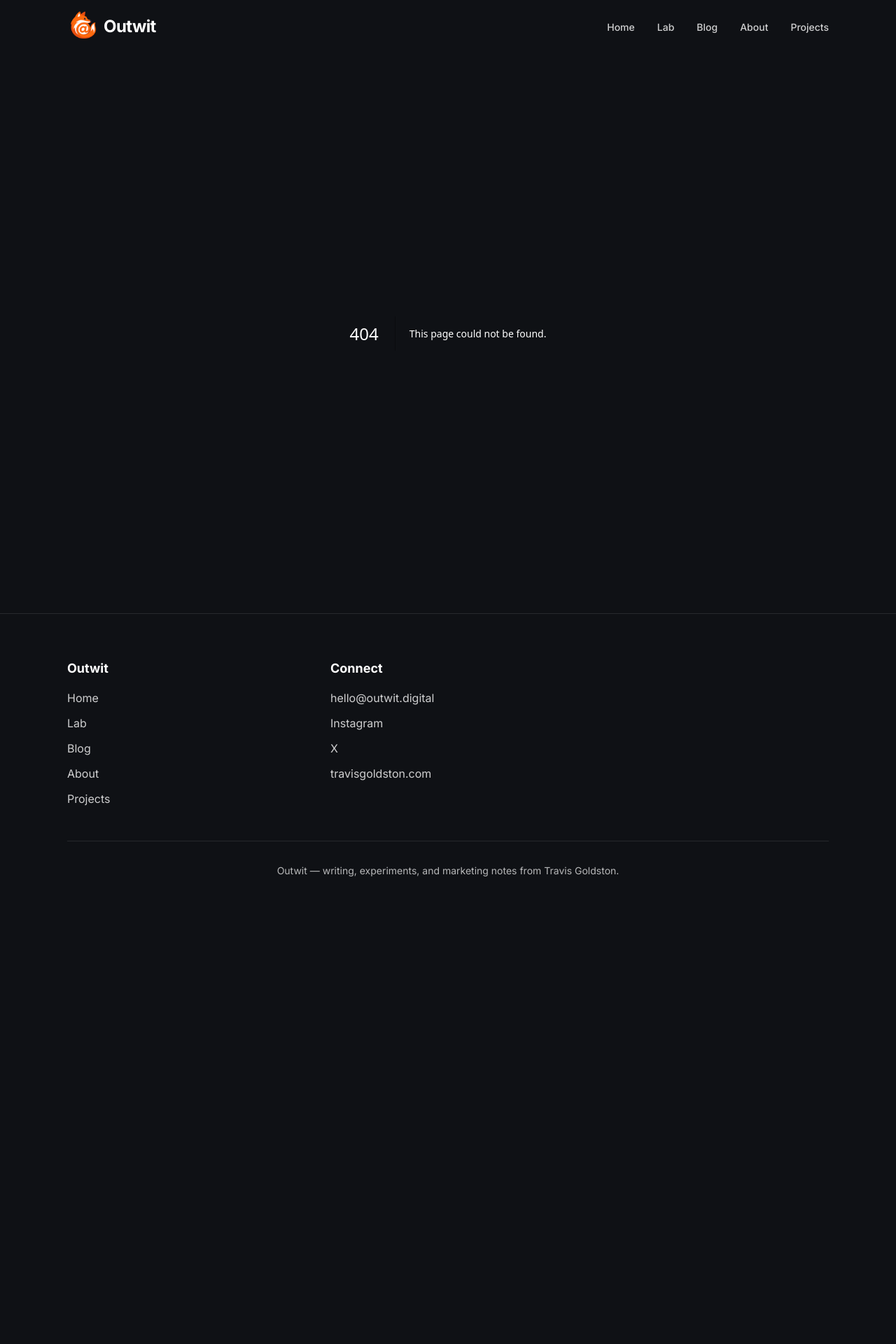
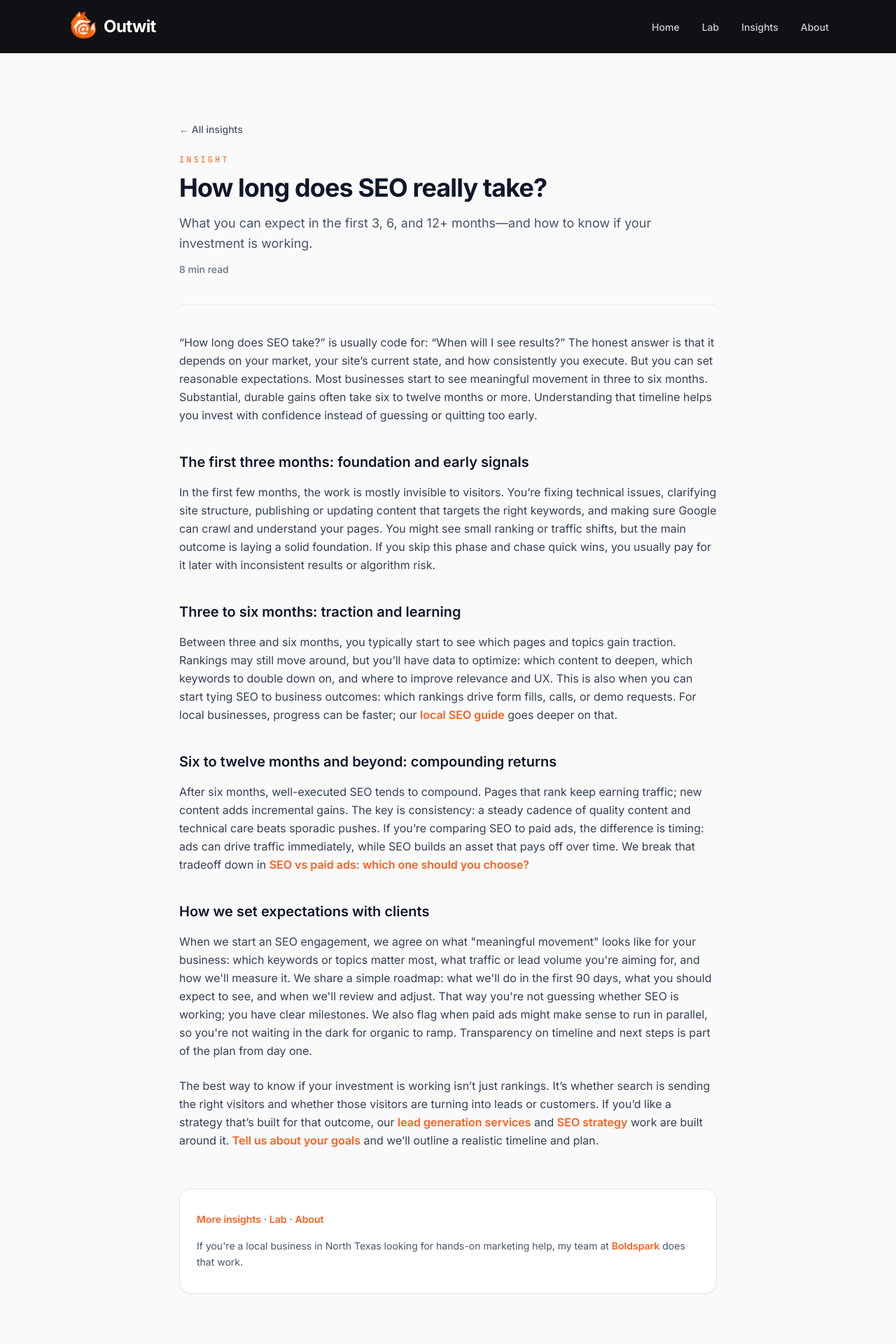
Before and after one commit to travisgoldston/outwit, a Next.js app: page /insights/how-long-does-seo-take in a window 1280 px wide. Before the commit this address had no page. Shown: the top 1920 px of the page at 70% size. Before the commit the page ends 1318 px from the top, so only its background shows below. Built offline with nearby package versions, Linux system fonts and the light colour scheme.

Commit message:
Update navigation and content references from "Blog" to "Insights" across multiple components for improved consistency and clarity; remove "Projects" links to streamline the application.

```diff
--- a/app/about/page.tsx
+++ b/app/about/page.tsx
@@ -36,19 +36,16 @@ export default function AboutPage() {
             think out loud about what&apos;s working (and what isn&apos;t) in modern marketing.
           </p>
           <p>
-            This site isn&apos;t a pitch deck. I publish on the{" "}
-            <Link href="/blog" className="font-semibold text-neon-orange hover:underline">
-              blog
+            This site isn&apos;t a pitch deck. I publish{" "}
+            <Link href="/insights" className="font-semibold text-neon-orange hover:underline">
+              insights
             </Link>
             , share tests in the{" "}
             <Link href="/lab" className="font-semibold text-neon-orange hover:underline">
               Lab
             </Link>
-            , and keep a running list of what I&apos;m building on{" "}
-            <Link href="/projects" className="font-semibold text-neon-orange hover:underline">
-              Projects
-            </Link>
-            . If something here helps you make a smarter decision, that&apos;s the whole point.
+            , and link out to what I&apos;m building elsewhere from the home page. If something here
+            helps you make a smarter decision, that&apos;s the whole point.
           </p>
         </div>
 
--- /dev/null
+++ b/app/insights/[slug]/page.tsx
@@ -0,0 +1,103 @@
+import type { Metadata } from "next";
+import Link from "next/link";
+import { notFound } from "next/navigation";
+import {
+  BLOG_POSTS,
+  BLOG_SLUGS,
+  type BlogSlug,
+} from "@/content/blog";
+
+type PageProps = {
+  params: Promise<{ slug: string }>;
+};
+
+export function generateStaticParams() {
+  return BLOG_SLUGS.map((slug) => ({ slug }));
+}
+
+export async function generateMetadata({ params }: PageProps): Promise<Metadata> {
+  const { slug } = await params;
+  const article = BLOG_POSTS[slug as BlogSlug];
+  if (!article) {
+    return {
+      title: "Outwit — Insights",
+    };
+  }
+  return {
+    title: `Outwit — ${article.title}`,
+    description: article.metaDescription,
+    openGraph: {
+      title: `${article.title} | Outwit`,
+      description: article.metaDescription,
+    },
+  };
+}
+
+export default async function InsightArticlePage({ params }: PageProps) {
+  const { slug } = await params;
+  const article = BLOG_POSTS[slug as BlogSlug];
+  if (!article) notFound();
+
+  const Body = article.body;
+
+  return (
+    <article className="bg-[#FAFAFA] px-6 py-16 text-slate-900 lg:px-8 lg:py-24">
+      <div className="mx-auto max-w-3xl">
+        <Link
+          href="/insights"
+          className="text-sm font-medium text-slate-600 transition-colors hover:text-neon-orange"
+        >
+          ← All insights
+        </Link>
+
+        <header className="mt-6">
+          <p className="text-xs font-mono uppercase tracking-[0.25em] text-neon-orange">
+            Insight
+          </p>
+          <h1 className="mt-3 text-3xl font-bold tracking-tight text-slate-900 sm:text-4xl">
+            {article.title}
+          </h1>
+          <p className="mt-4 text-lg leading-relaxed text-slate-600">
+            {article.summary}
+          </p>
+          <p className="mt-3 text-sm font-medium text-slate-500">
+            {article.readTime}
+          </p>
+        </header>
+
+        <div className="mt-10 border-t border-slate-200 pt-10">
+          <Body />
+        </div>
+
+        <footer className="mt-14 rounded-2xl border border-slate-200 bg-white px-6 py-8 shadow-sm">
+          <p className="text-sm leading-relaxed text-slate-600">
+            <Link href="/insights" className="font-semibold text-neon-orange hover:underline">
+              More insights
+            </Link>
+            {" · "}
+            <Link href="/lab" className="font-semibold text-neon-orange hover:underline">
+              Lab
+            </Link>
+            {" · "}
+            <Link href="/about" className="font-semibold text-neon-orange hover:underline">
+              About
+            </Link>
+          </p>
+          <p className="mt-4 text-sm leading-relaxed text-slate-600">
+            If you&apos;re a local business in North Texas looking for hands-on marketing help, my
+            team at{" "}
+            <a
+              href="https://boldspark.co"
+              className="font-semibold text-neon-orange hover:underline"
+              target="_blank"
+              rel="noopener noreferrer"
+            >
+              Boldspark
+            </a>{" "}
+            does that work.
+          </p>
+        </footer>
+      </div>
+    </article>
+  );
+}
--- /dev/null
+++ b/app/insights/page.tsx
@@ -0,0 +1,57 @@
+import type { Metadata } from "next";
+import Link from "next/link";
+import { BLOG_LIST, BLOG_PUBLISHED } from "@/content/blog";
+
+export const metadata: Metadata = {
+  title: "Outwit — Insights",
+  description:
+    "Marketing strategy, SEO observations, and lessons from building businesses—written by Travis Goldston.",
+};
+
+export default function InsightsPage() {
+  return (
+    <div className="bg-[#FAFAFA] px-6 py-16 text-slate-900 lg:px-8 lg:py-24">
+      <div className="mx-auto max-w-4xl text-center">
+        <h1 className="text-4xl font-bold tracking-tight text-slate-900 sm:text-5xl">
+          Insights
+        </h1>
+        <p className="mt-6 text-lg leading-relaxed text-slate-600">
+          Strategy, SEO, and how I think about growing things on the internet. No fluff, no
+          funnel—just notes worth keeping.
+        </p>
+      </div>
+
+      <div className="mx-auto mt-16 grid max-w-5xl gap-6 md:grid-cols-2">
+        {BLOG_LIST.map((article) => (
+          <Link
+            key={article.slug}
+            href={`/insights/${article.slug}`}
+            className="flex flex-col justify-between rounded-2xl border border-slate-200 bg-white p-7 shadow-sm transition-all duration-300 hover:border-neon-orange/60 hover:shadow-md"
+          >
+            <div>
+              <p className="text-xs font-mono uppercase tracking-[0.25em] text-neon-orange/80">
+                {BLOG_PUBLISHED[article.slug]}
+              </p>
+              <h2 className="mt-3 text-lg font-semibold text-slate-900">{article.title}</h2>
+              <p className="mt-3 text-sm leading-relaxed text-slate-600">{article.summary}</p>
+            </div>
+            <p className="mt-5 text-xs font-medium text-slate-500">{article.readTime}</p>
+            <span className="mt-4 inline-flex items-center text-sm font-semibold text-neon-orange">
+              Read article
+              <svg
+                className="ml-1 h-4 w-4"
+                fill="none"
+                viewBox="0 0 24 24"
+                stroke="currentColor"
+                strokeWidth={2}
+                aria-hidden
+              >
+                <path strokeLinecap="round" strokeLinejoin="round" d="M9 5l7 7-7 7" />
+              </svg>
+            </span>
+          </Link>
+        ))}
+      </div>
+    </div>
+  );
+}
--- a/app/lab/[slug]/page.tsx
+++ b/app/lab/[slug]/page.tsx
@@ -107,12 +107,12 @@ export default async function LabExperimentPage({ params }: PageProps) {
         <div className="mt-12 rounded-2xl border border-slate-200 bg-white px-6 py-8 shadow-sm">
           <p className="text-sm leading-relaxed text-slate-600">
             More:{" "}
-            <Link href="/blog" className="font-semibold text-neon-orange hover:underline">
-              Blog
+            <Link href="/insights" className="font-semibold text-neon-orange hover:underline">
+              Insights
             </Link>
             {" · "}
-            <Link href="/projects" className="font-semibold text-neon-orange hover:underline">
-              Projects
+            <Link href="/about" className="font-semibold text-neon-orange hover:underline">
+              About
             </Link>
             {" · "}
             <a
--- a/app/lab/page.tsx
+++ b/app/lab/page.tsx
@@ -37,8 +37,8 @@ export default function LabPage() {
         <p className="mt-6 text-lg leading-relaxed text-slate-600">
           Before I bet big on a tactic, I test it. These experiments are where I validate what
           actually moves the needle—then I write about it here and on the{" "}
-          <Link href="/blog" className="font-semibold text-neon-orange hover:underline">
-            blog
+          <Link href="/insights" className="font-semibold text-neon-orange hover:underline">
+            insights
           </Link>
           .
         </p>
--- a/app/sitemap.ts
+++ b/app/sitemap.ts
@@ -8,10 +8,9 @@ export default function sitemap(): MetadataRoute.Sitemap {
   const routes = [
     "/",
     "/lab",
-    "/blog",
+    "/insights",
     "/about",
-    "/projects",
-    ...BLOG_SLUGS.map((slug) => `/blog/${slug}`),
+    ...BLOG_SLUGS.map((slug) => `/insights/${slug}`),
     ...LAB_SLUGS.map((slug) => `/lab/${slug}`),
   ];
 
--- a/components/Footer.tsx
+++ b/components/Footer.tsx
@@ -3,9 +3,8 @@ import Link from "next/link";
 const outwitLinks = [
   { href: "/", label: "Home" },
   { href: "/lab", label: "Lab" },
-  { href: "/blog", label: "Blog" },
+  { href: "/insights", label: "Insights" },
   { href: "/about", label: "About" },
-  { href: "/projects", label: "Projects" },
 ];
 
 export default function Footer() {
--- a/components/Home.tsx
+++ b/components/Home.tsx
@@ -43,24 +43,24 @@ export default function Home() {
           <div className="flex flex-col gap-4 sm:flex-row sm:items-end sm:justify-between">
             <div>
               <h2 className="text-2xl font-bold tracking-tight text-slate-900 sm:text-3xl">
-                Recent from the blog
+                Recent insights
               </h2>
               <p className="mt-2 text-slate-600">
                 Strategy, SEO, and lessons from the work.
               </p>
             </div>
             <Link
-              href="/blog"
+              href="/insights"
               className="text-sm font-semibold text-neon-orange hover:underline"
             >
-              All posts →
+              All insights →
             </Link>
           </div>
           <div className="mt-12 grid gap-8 md:grid-cols-3">
             {recentPosts.map((post) => (
               <Link
                 key={post.slug}
-                href={`/blog/${post.slug}`}
+                href={`/insights/${post.slug}`}
                 className="group flex flex-col rounded-2xl border border-slate-200 bg-white p-7 shadow-sm transition-all hover:border-neon-orange/60 hover:shadow-md"
               >
                 <p className="text-xs font-mono uppercase tracking-[0.2em] text-neon-orange/80">
@@ -117,7 +117,7 @@ export default function Home() {
         <div className="mx-auto max-w-4xl text-center">
           <h2 className="text-xl font-semibold text-slate-900 sm:text-2xl">Elsewhere</h2>
           <p className="mt-3 text-sm text-slate-600">
-            Brands and projects I&apos;m building—outside this site.
+            Brands and things I&apos;m building—outside this site.
           </p>
           <div className="mt-8 flex flex-wrap items-center justify-center gap-4">
             {projectLinks.map((p) => (
@@ -131,12 +131,6 @@ export default function Home() {
                 {p.label}
               </a>
             ))}
-            <Link
-              href="/projects"
-              className="rounded-full border border-slate-200 bg-white px-5 py-2.5 text-sm font-medium text-slate-800 transition-colors hover:border-neon-orange hover:text-neon-orange"
-            >
-              All projects
-            </Link>
           </div>
         </div>
       </section>
--- a/components/Navbar.tsx
+++ b/components/Navbar.tsx
@@ -7,9 +7,8 @@ import { useState, useEffect } from "react";
 const navLinks = [
   { href: "/", label: "Home" },
   { href: "/lab", label: "Lab" },
-  { href: "/blog", label: "Blog" },
+  { href: "/insights", label: "Insights" },
   { href: "/about", label: "About" },
-  { href: "/projects", label: "Projects" },
 ];
 
 export default function Navbar() {
--- a/next.config.js
+++ b/next.config.js
@@ -39,13 +39,23 @@ const nextConfig = {
         permanent: true,
       },
       {
-        source: "/insights",
-        destination: "/blog",
+        source: "/projects",
+        destination: "/",
         permanent: true,
       },
       {
-        source: "/insights/:slug",
-        destination: "/blog/:slug",
+        source: "/projects/:path*",
+        destination: "/",
+        permanent: true,
+      },
+      {
+        source: "/blog",
+        destination: "/insights",
+        permanent: true,
+      },
+      {
+        source: "/blog/:slug",
+        destination: "/insights/:slug",
         permanent: true,
       },
     ];
```
